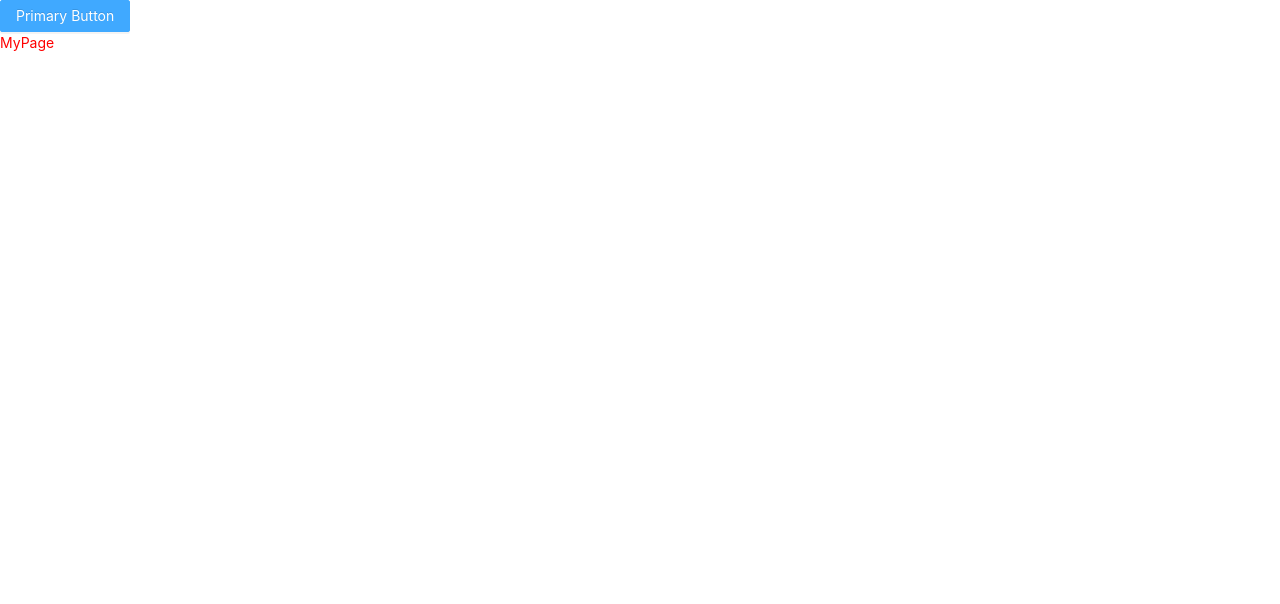
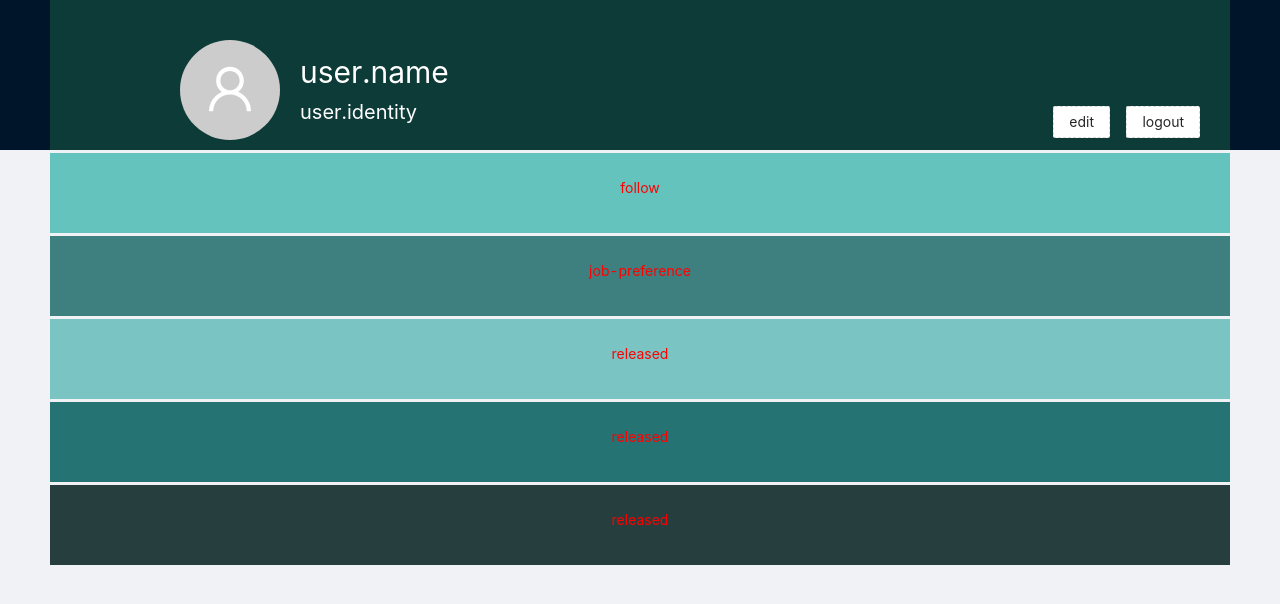
Before and after one commit to zyfozone/comp9323-database, a React (Create React App) app: page /MyPage in a window 1280 px wide. Shown: the top 604 px of the page. Built offline with nearby package versions, Linux system fonts and the light colour scheme.

Commit message:
edit(MyPage):create the overall layout and header part

```diff
--- /dev/null
+++ b/craco.config.js
@@ -0,0 +1,14 @@
+// customized configuration to webpack
+
+const path = require('path')
+
+module.exports = {
+    // webpack configuration
+    webpack: {
+        // alias configuration
+        alias:{
+            // @ means the path of "src file"
+            '@': path.resolve(__dirname, 'src')
+        }
+    }
+}
--- a/src/App.css
+++ b/src/App.css
@@ -1,5 +1,6 @@
 .App {
   text-align: center;
+  height: 100vh;
 }
 
 .App-logo {
--- a/src/App.js
+++ b/src/App.js
@@ -1,18 +1,18 @@
-//import './App.css'
+import './App.css'
 import {BrowserRouter, Routes, Route} from 'react-router-dom'
-import MyPage from './pages/MyPage';
-import EditIndividualInfo from './pages/EditIndividualInfo';
+import MyPage from '@/pages/MyPage';
+import EditIndividualInfo from '@/pages/EditIndividualInfo';
 
 //import React from 'react';
 
-import { Button } from 'antd';
+//import { Button } from 'antd';
 
 function App() {
   return (
     // router configuration
     <BrowserRouter>
       <div className="App">
-        <Button type="primary">Primary Button</Button>
+        {/*<Button type="primary">Primary Button</Button>*/}
         <Routes>
           {/* create route path and relations */}
           {/* <Route path='/' element={<FrontPage />}></Route> */} {/* this spare is for the main page */}
--- a/src/index.js
+++ b/src/index.js
@@ -5,7 +5,7 @@ import 'antd/dist/antd.min.css'
 //import './index.css';
 import './index.scss';
 import App from './App';
-
+//
 
 
 
--- a/src/pages/EditIndividualInfo/index.js
+++ b/src/pages/EditIndividualInfo/index.js
@@ -1,9 +1,62 @@
-function EditIndividualInfo() {
+import { Layout, Popconfirm, Menu} from "antd"
+
+import './index.scss'
+
+const {Header, Sider} = Layout
+
+const EditIndividualInfo = () => {
     return (
-        <div>
-            EditIndividualInfo
-        </div>
+        <Layout>
+            <Header className="header">
+                <div className="logo" />
+                <div className="user-info">
+                    <span className="user-name">user.name</span>
+                    <span className="user-logout">
+                        <Popconfirm title="是否确认退出？" okText="退出" cancelText="取消">
+                            {/* <icon0/> 退出     */}                                       {/*(这是一张没有导入的图)*/}
+                        </Popconfirm>
+                    </span>
+                </div>
+            </Header>
+            <Layout>
+                <Sider width={200} className="style-layout-background">
+                    <Menu
+                        mode = "inline"
+                        theme = "dark"
+                        defaultSelectedKeys = {['1']}
+                        style = {{height:'100%', borderRight: 0}}
+
+                        items={[
+                            {
+                                key:'1',
+                                // icon: <icon1 />,
+                                label: '数据概览',
+                                // 点击后，去home
+                                // onClick: () => {Navigate('/')}
+                            },
+                            {
+                                key:'2',
+                                // icon: <icon2 />,
+                                label: '内容管理',
+                                // 点击后，去/article
+                                // onClick: () => {Navigate('/article')}
+
+                            },
+                            {
+                                key:'3',
+                                // icon: <icon3 />,
+                                label: '发布文章',
+                                // 点击后，去/publish
+                                // onClick: () => {Navigate('/publish')}
+                            },
+                        ]}
+                    />
+                </Sider>
+                <Layout className="layout-content" style={{padding:20}}>内容</Layout>
+            </Layout>
+        </Layout>
     )
 }
 
+
 export default EditIndividualInfo
--- /dev/null
+++ b/src/pages/EditIndividualInfo/index.scss
@@ -0,0 +1,38 @@
+.ant-layout {
+    height: 100%;
+}
+
+.header {
+    padding: 0;
+}
+
+.logo {
+    width: 200px;
+    height: 60px;
+    //background: url('~@/asserts/logo.png') no-repeat center / 160px auto;
+}
+
+.layout-content {
+    overflow-y: auto;
+}
+
+.userinfo {
+    position: absolute;
+    right: 0;
+    top: 0;
+    padding-right: 20px;
+    color: #fff;
+
+    // .user-name {
+    //     margin-right: 20px;
+    // }
+
+    .user-logout {
+        display: inline-block;
+        cursor: pointer;
+    }
+}
+
+.ant-layout-header {
+  padding: 0 !important;
+}
--- /dev/null
+++ b/src/pages/MyPage/MyPage.scss
@@ -0,0 +1,96 @@
+.ant-layout {
+    height: 100%;
+}
+
+.header-content {
+    margin-left: 50px;
+    margin-right: 50px;
+    height:150px;
+    background: rgb(13, 59, 56);
+    position: relative;
+}
+
+.user-icon {
+    position: absolute;
+    top: 40px;
+    left: 130px;
+}
+
+.user-name{
+    position: absolute;
+    color: white;
+    top: 40px;
+    left:250px;
+    font-size: 30px;
+
+    .user-name::after {
+        content: '';
+        //display: block;
+        display: inline-block;
+        width: 25px;
+        height: 25px;
+        background: url('~@/assets/sad.png') no-repeat center center;
+        background-size: cover;
+    }
+}
+
+
+.user-identity{
+    position: absolute;
+    color: white;
+    top: 80px;
+    left:250px;
+    font-size: 20px;
+}
+
+
+.edit{
+    position:absolute;
+    right:120px;
+    top:90px;
+}
+
+.logout{
+    position:absolute;
+    right:30px;
+    top:90px;
+}
+
+
+
+
+.follow {
+    min-height: 80px;
+    padding: 24px;
+    margin-top:3px;
+    background: rgb(100, 195, 188);
+
+}
+
+.job-preference {
+    min-height: 80px;
+    padding: 24px;
+    margin-top:3px;
+    background: rgb(62, 127, 127);
+}
+
+.released {
+    min-height: 80px;
+    padding: 24px;
+    margin-top:3px;
+    background: rgb(122, 196, 196);
+}
+
+.contains-preference {
+    min-height: 80px;
+    padding: 24px;
+    margin-top:3px;
+    background: rgb(38, 115, 115);
+}
+
+.mood-diary {
+    min-height: 80px;
+    padding: 24px;
+    margin-top:3px;
+    background: rgb(39, 62, 62);
+}
--- a/src/pages/MyPage/index.js
+++ b/src/pages/MyPage/index.js
@@ -1,8 +1,43 @@
-function MyPage() {
+import { Layout, Avatar, Button} from "antd"
+import { UserOutlined } from '@ant-design/icons';
+import './MyPage.scss'
+
+
+const {  Header, Content } = Layout;
+
+const MyPage = () => {
     return (
-        <div>
-            MyPage
-        </div>
+        <Layout>
+            <Header style={{ height:'150px' }}>
+                <div className="header-content">
+                    <div className="user-icon">
+                        <Avatar size={100} icon={<UserOutlined />} />
+                    </div>
+
+                    <span className="user-name">user.name</span>
+                    <br/>
+                    <span className="user-identity">user.identity</span>
+
+
+                    <div className="edit">
+                        <Button type="dashed"> edit</Button>
+                    </div>
+                    <div className="logout">
+                        <Button type="dashed"> logout</Button>
+                    </div>
+                </div>
+            </Header>
+
+            <Content style={{ padding: '0 50px' }}>
+                 <div className="follow">follow</div>
+                 <div className="job-preference">job-preference</div>
+                 <div className="released">released</div>
+                 <div className="contains-preference">released</div>
+                 <div className="mood-diary">released</div>
+            </Content>
+
+
+        </Layout>
     )
 }
 
```
Also changed, not shown: jsconfig.json (added, +10 -0 lines), package.json (+6 -3 lines), src/assets/sad.png (added), 1 other file (tests, documents, lock files or other folders).
